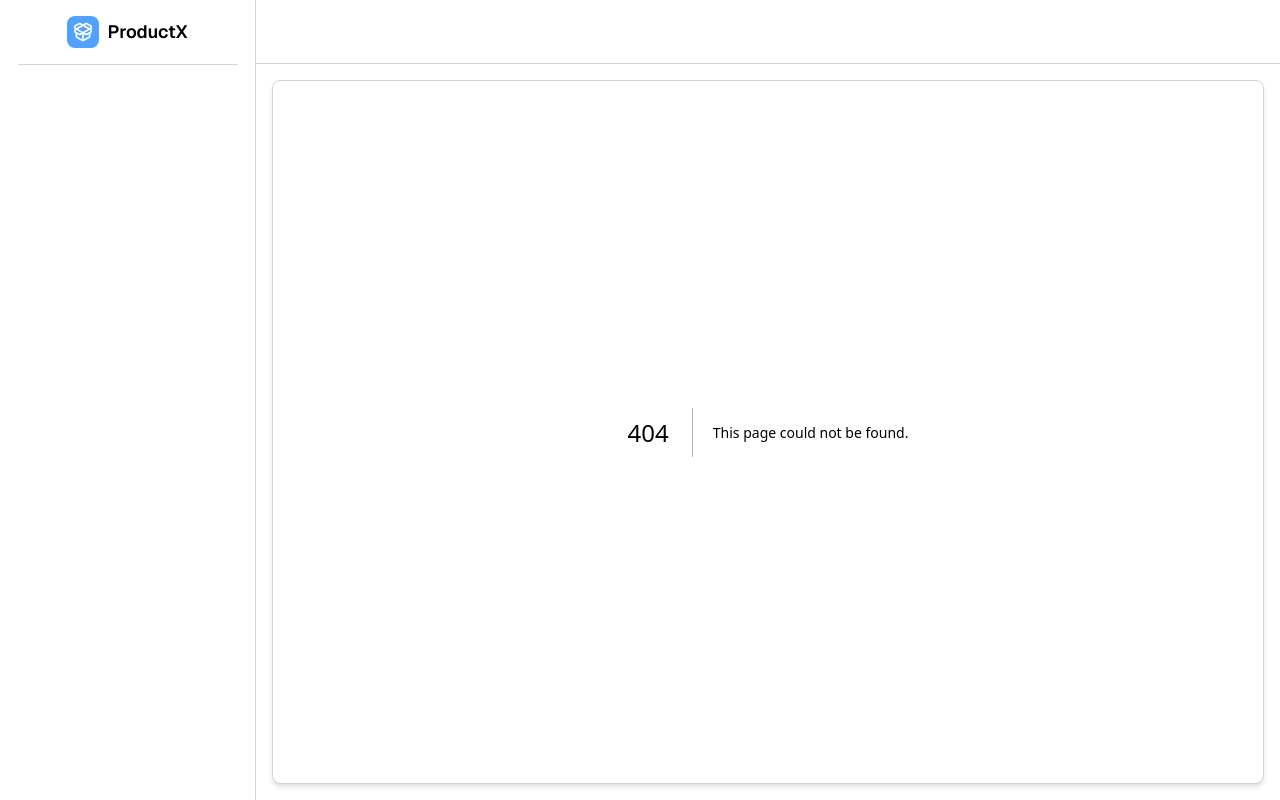
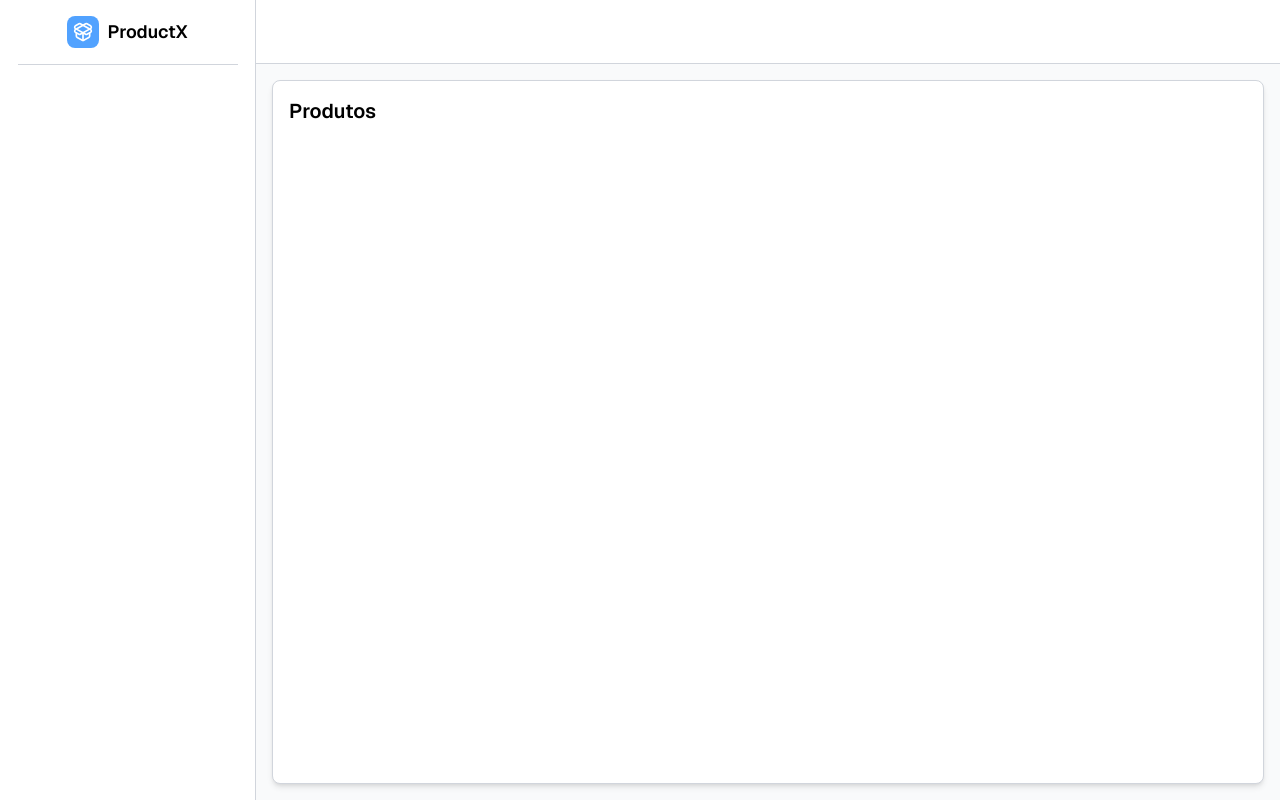
Before and after one commit to gustavoarantesdev/productX, a Next.js app: page /products in a window 1280 px wide. Before the commit this address had no page. Built offline with nearby package versions, Linux system fonts and the light colour scheme.

Commit message:
feat: adiciona página para produtos

```diff
--- /dev/null
+++ b/src/app/products/page.tsx
@@ -0,0 +1,9 @@
+import PageTitle from "@/components/ui/PageTitle";
+
+export default async function ProductsPage() {
+  return (
+    <div>
+      <PageTitle title="Produtos" />
+    </div>
+  );
+}
```
